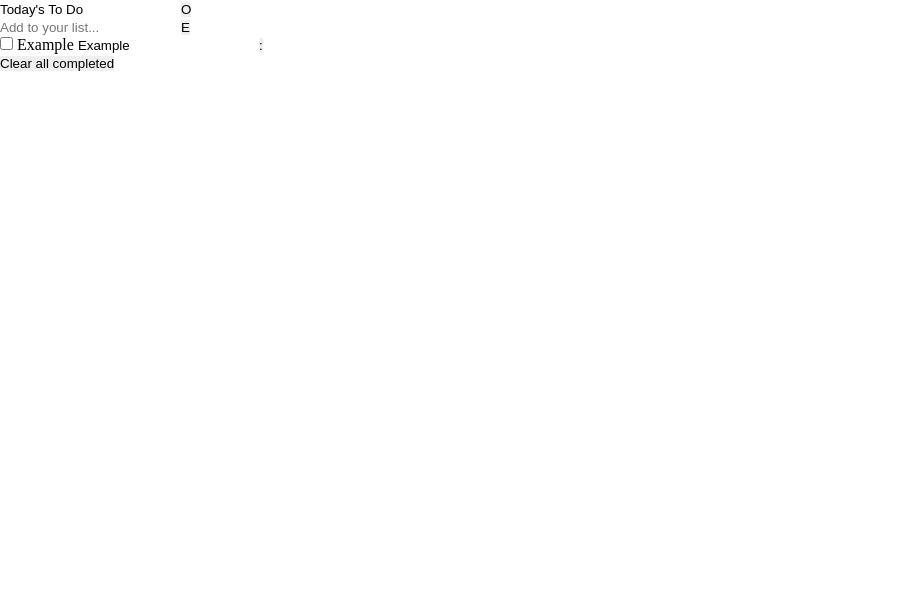
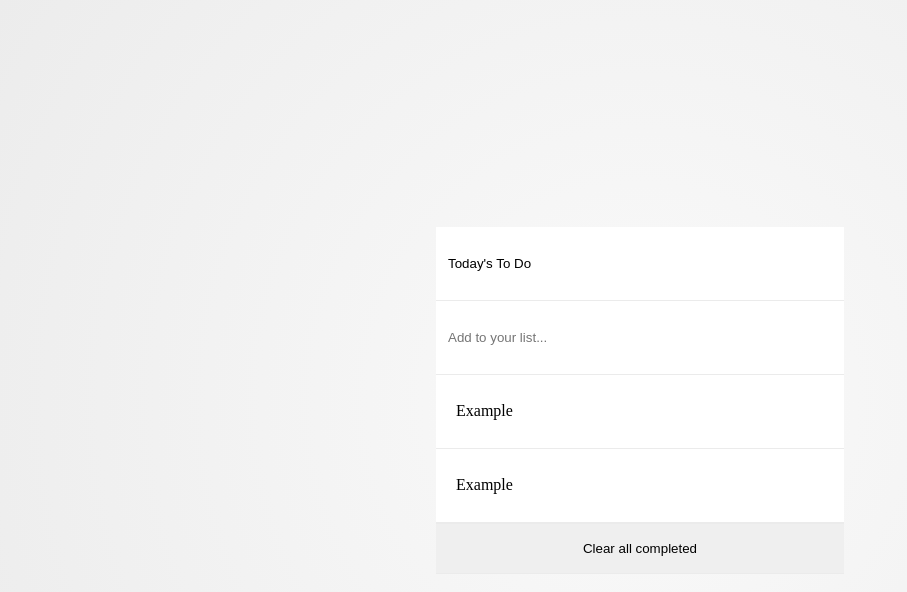
Before and after one commit to leopiresgoss/to-do-list, a website built with webpack: page src/index.html in a window 1280 px wide. Shown: the whole page, without its empty margins (0-907 px from the left). Built offline with nearby package versions, Linux system fonts and the light colour scheme.

Commit message:
Style todo-list and adapt html to css

```diff
--- a/src/index.html
+++ b/src/index.html
@@ -10,23 +10,29 @@
         <ul class="modal">
             <li class="head">
                 <input type="text" name="list-title" id="list-title" value="Today's To Do">
-                <button type="button" class="refresh">O</button>
+                <button type="button" class="refresh"></button>
             </li>
             <li class="add">
                 <input type="text" name="list-add" id="list-add" placeholder="Add to your list...">
-                <button type="button" class="refresh">E</button>
+                <button type="button" class="add-btn"></button>
             </li>
-            <li class="todo-box">
+            <li id="todo-box">
                 <ul class="list">
                     <li>
-                        <input type="checkbox" name="example" id="example">
-                        <label for="example">Example</label>
+                        <button class="check" title="check" type="button"></button>
+                        <label for="example" class="active">Example</label>
                         <input type="text" class="option" value="Example" maxlength="255">
-                        <button type="button">:</button>
+                        <button type="button" class="change-order"></button>
+                    </li>
+                    <li>
+                        <button class="check" title="check" type="button"></button>
+                        <label for="example" class="active">Example</label>
+                        <input type="text" class="option" value="Example" maxlength="255">
+                        <button type="button" class="change-order"></button>
                     </li>
                 </ul>
             </li>
-            <li>
+            <li class="clear">
                 <button type="button" class="clear-completed">Clear all completed</button>
             </li>
         </ul>
--- a/src/style.css
+++ b/src/style.css
@@ -3,3 +3,84 @@
   border: 0;
   padding: 0;
 }
+
+body {
+  background: rgb(250, 250, 250);
+  background: radial-gradient(circle, rgba(250, 250, 250, 1) 0%, rgba(236, 236, 236, 1) 100%);
+  width: 100%;
+  height: 100vh;
+}
+
+li {
+  list-style: none;
+}
+
+button {
+  cursor: pointer;
+}
+
+#todo-container {
+  height: 100%;
+  width: 100%;
+  display: flex;
+  align-items: center;
+  justify-content: center;
+}
+
+.modal {
+  width: 408px;
+  background-color: #fff;
+}
+
+.modal li {
+  display: flex;
+  padding: 12px;
+  height: 49px;
+  border-bottom: 1px solid rgba(0, 0, 0, 0.08);
+}
+
+.list label,
+.list input {
+  display: none;
+  flex: 1;
+}
+
+.modal li input {
+  flex: 1;
+  background: transparent;
+}
+
+.modal li input:focus-visible {
+  outline: none;
+}
+
+.modal li.clear {
+  padding: 0;
+}
+
+#todo-box {
+  height: 100%;
+  padding: 0;
+}
+
+.list {
+  width: 100%;
+}
+
+.check {
+  margin-right: 8px;
+}
+
+.list label {
+  margin: auto 0;
+}
+
+.list label.active,
+.list input.active {
+  display: block;
+}
+
+.clear-completed {
+  background-color: rgb(239, 239, 239);
+  width: 100%;
+}
```
